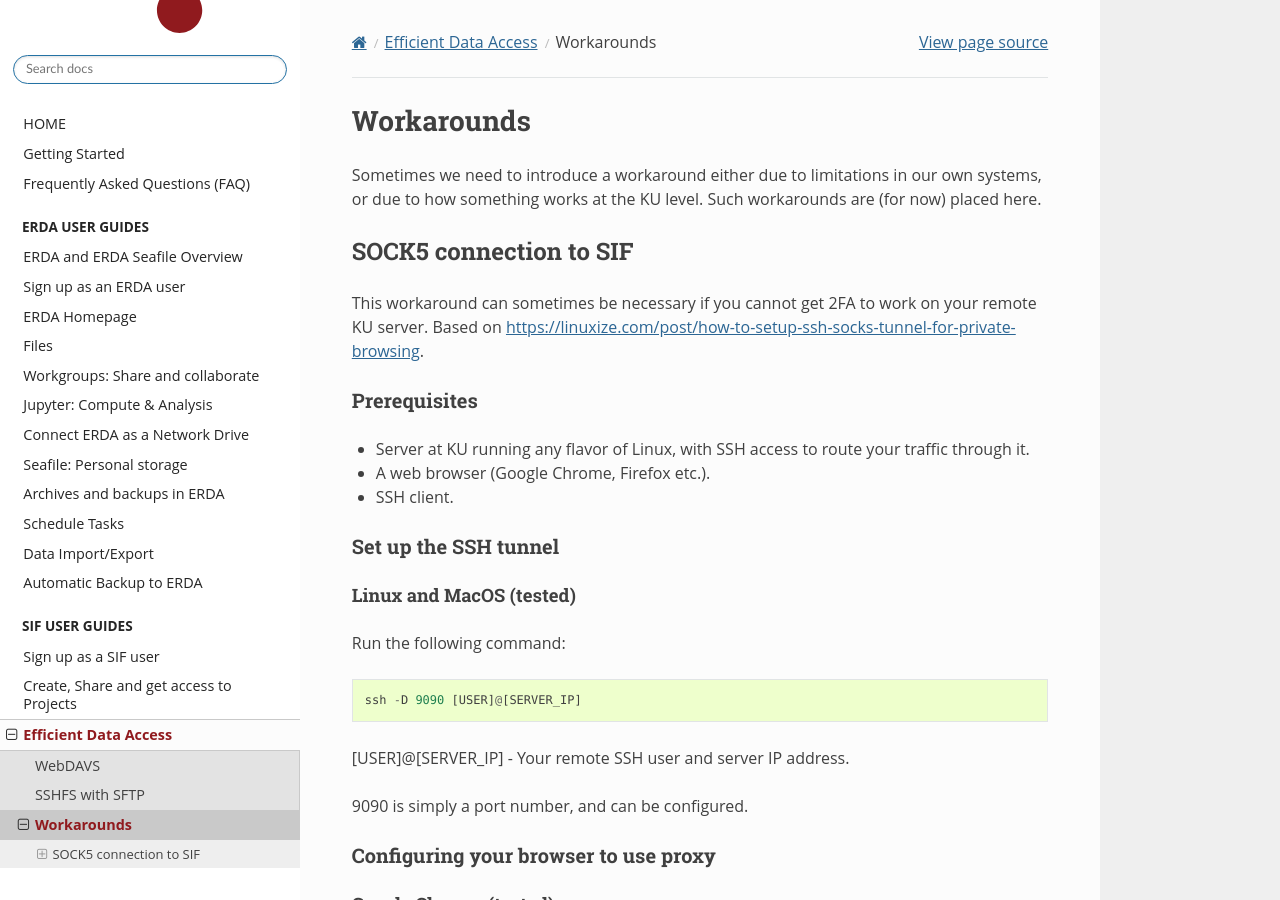
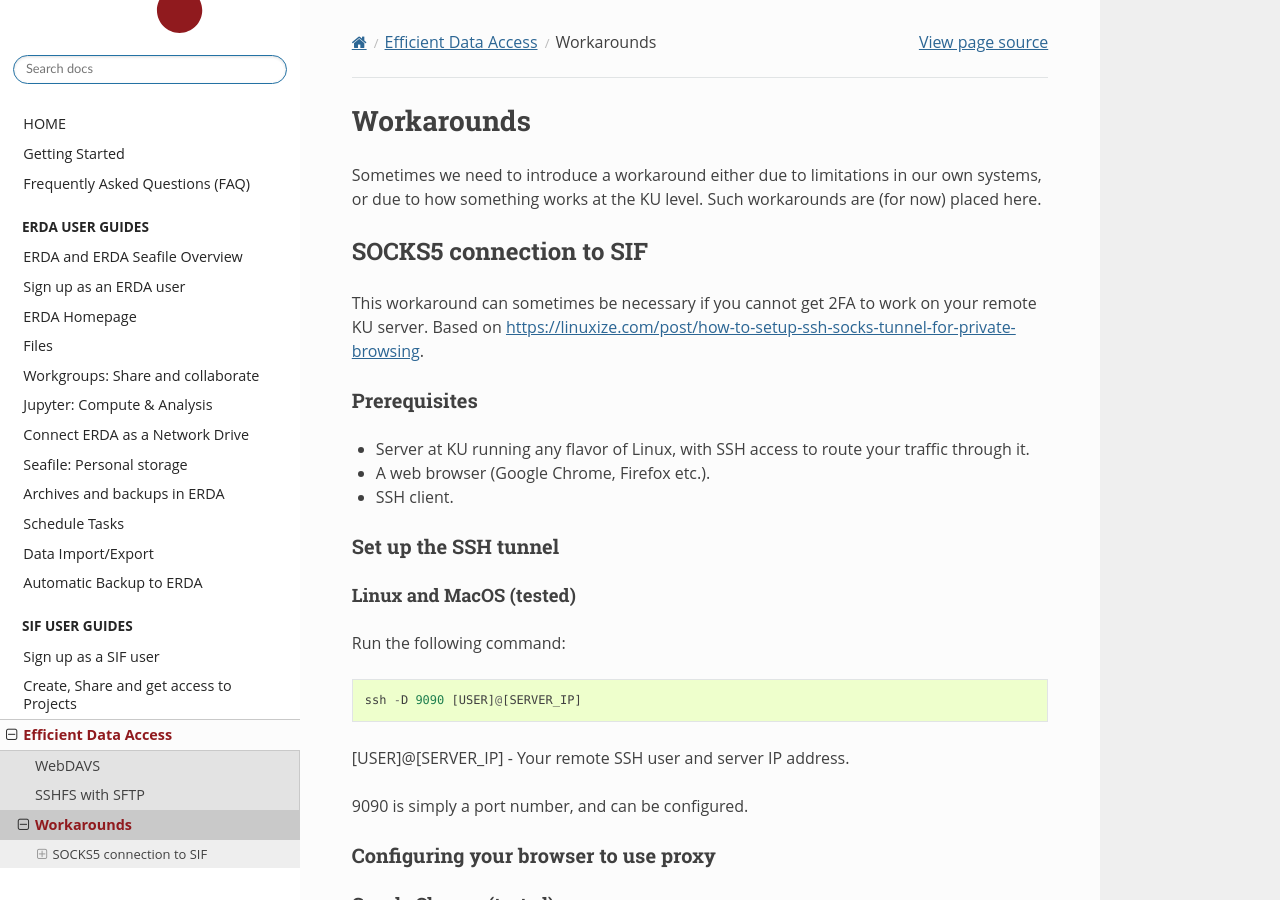
Before and after one commit to ucphhpc/migrid-user-docs, a Sphinx documentation site: the page built from docs/sections/sif/networkdrive/workarounds/index.rst, in a window 1280 px wide and 900 px high. Built offline with Sphinx 7.4.7 and the Read the Docs theme 3.1.0, drawn with Linux system fonts in a browser that asks for light colours.

Commit message:
fix(typos): very minor typos

```diff
--- a/docs/sections/sif/networkdrive/index.rst
+++ b/docs/sections/sif/networkdrive/index.rst
@@ -4,7 +4,7 @@
 Efficient Data Access
 =====================
 
-As a SIF user, you can work locally on your cmoputer with your SIF files by connecting SIF as a network drive for efficient and transparently integrated file access through different interfaces.
+As a SIF user, you can work locally on your computer with your SIF files by connecting SIF as a network drive for efficient and transparently integrated file access through different interfaces.
 
 
 These interfaces allow you to transfer many or big files more efficiently and to map your individual SIF project files and folders on your local PC or workstation.
--- a/docs/sections/sif/networkdrive/workarounds/index.rst
+++ b/docs/sections/sif/networkdrive/workarounds/index.rst
@@ -5,7 +5,7 @@ Workarounds
 Sometimes we need to introduce a workaround either due to limitations in our own systems, or due to how something works at the KU level. Such workarounds are (for now) placed here.
 
 
-SOCK5 connection to SIF
+SOCKS5 connection to SIF
 =======================
 
 This workaround can sometimes be necessary if you cannot get 2FA to work on your remote KU server.
```
